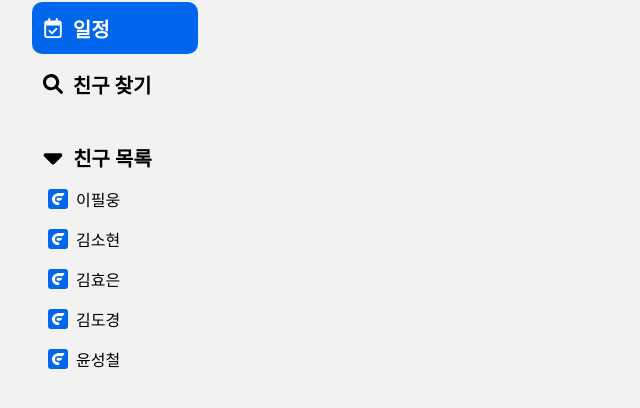
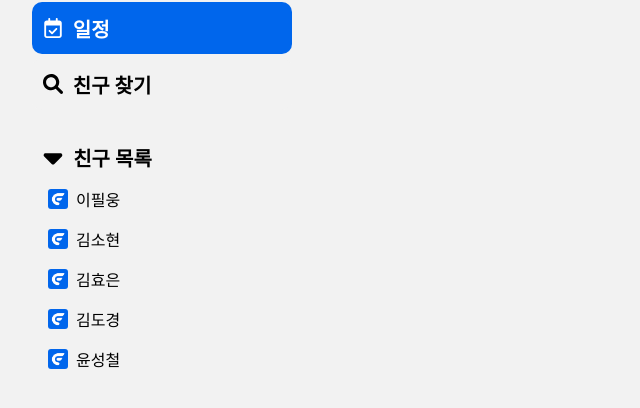
Before and after one commit to Flitto-Toyproject/toy_front_team2_front, a Vue app: page /test5 in a window 1280 px wide. Shown: the top 408 px of the page, without its empty margins (0-640 px from the left). Built offline with nearby package versions, Linux system fonts and the light colour scheme.

Commit message:
refator: 사이드바 width 수정

```diff
--- a/src/components/common/MainSidebar.vue
+++ b/src/components/common/MainSidebar.vue
@@ -51,7 +51,7 @@ li {
   display: flex;
   position: fixed;
   flex-direction: column;
-  width: 13%;
+  width: 260px;
   height: 80%;
   padding: 0rem 2rem 2rem 2rem;
 
```
